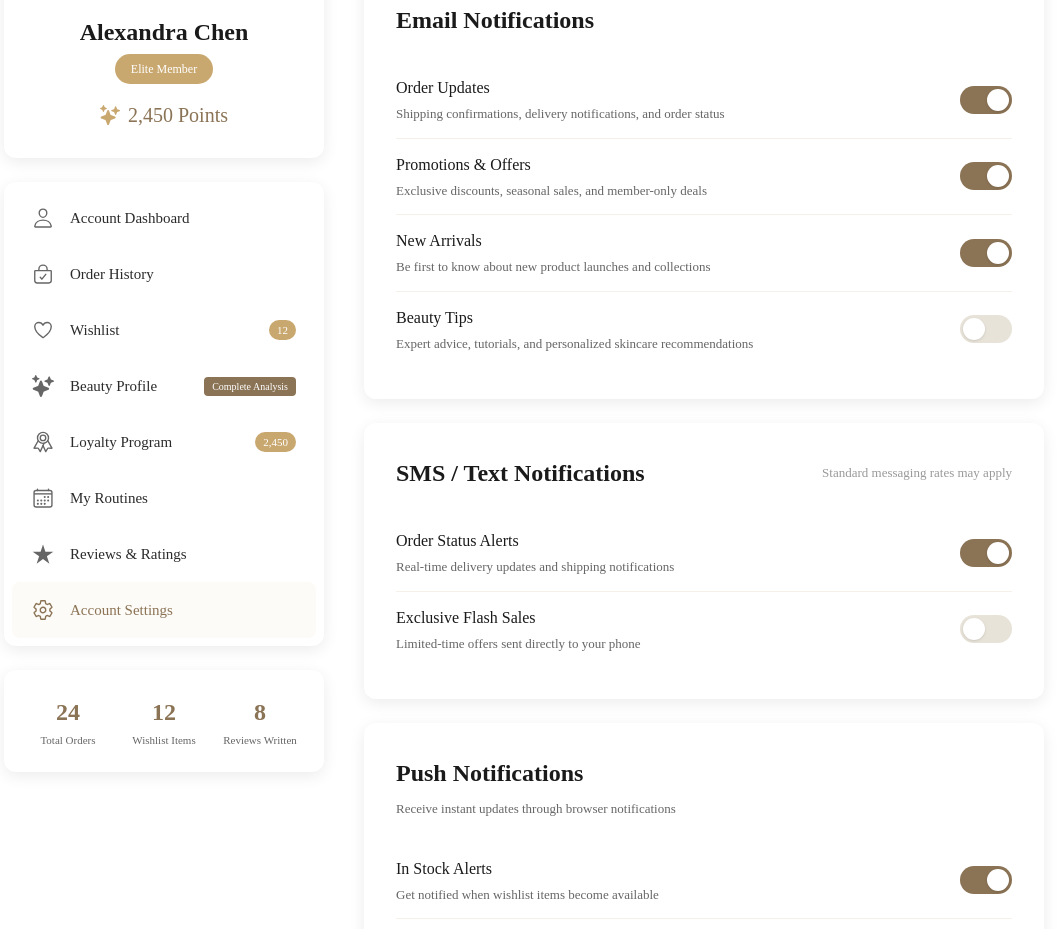
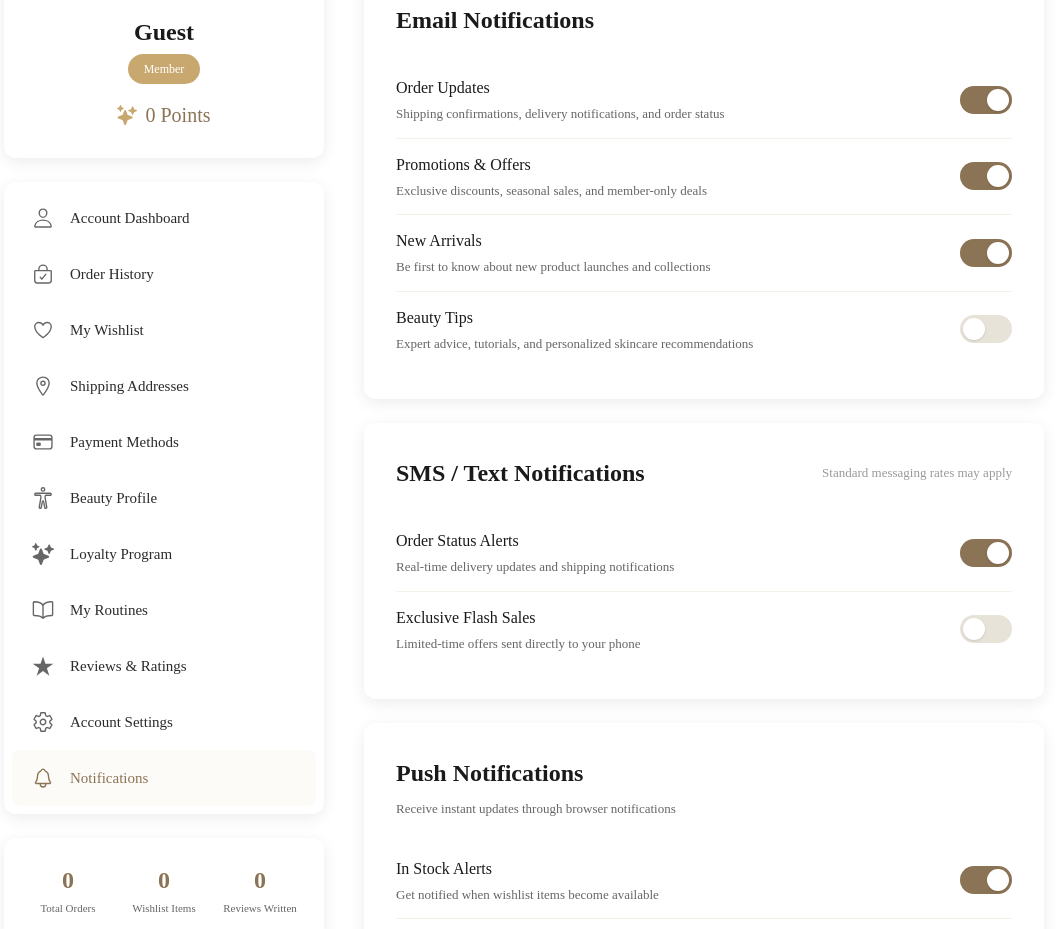
Before and after one commit to CallMeA7-developer/Beauty_App, a React (Vite) app: page /notifications in a window 1280 px wide. Shown: the part 483-1412 px from the top of the page, without its empty margins (116-1174 px from the left). Built offline with nearby package versions, Linux system fonts and the light colour scheme; no server answers.

Commit message:
Update Notifications UI with real data

```diff
--- a/src/pages/Notifications.jsx
+++ b/src/pages/Notifications.jsx
@@ -1,4 +1,5 @@
-import { useState } from 'react'
+import { useState, useEffect } from 'react'
+import { Link } from 'react-router-dom'
 import {
   IoNotificationsOutline,
   IoShieldCheckmarkOutline,
@@ -12,17 +13,75 @@ import {
   IoCalendarOutline,
   IoStarSharp,
   IoSettingsOutline,
+  IoLocationOutline,
+  IoCardOutline,
+  IoBodyOutline,
+  IoBookOutline,
 } from 'react-icons/io5'
-import { getNavItems, newsletterOptions } from '../data/user'
+import { newsletterOptions } from '../data/user'
+import { useAuth } from '../contexts/AuthContext'
+import { useWishlist } from '../contexts/WishlistContext'
+import { supabase } from '../lib/supabase'
 
-const NAV_ICONS = {
-  person: IoPersonOutline, bag: IoBagCheckOutline, heart: IoHeartOutline,
-  sparkles: IoSparkles, ribbon: IoRibbonOutline, calendar: IoCalendarOutline,
-  star: IoStarSharp, settings: IoSettingsOutline,
+export default function Notifications() {
+  const { user } = useAuth()
+  const { wishlistItems } = useWishlist()
+
+  const [loyaltyPoints, setLoyaltyPoints] = useState(0)
+  const [totalOrders, setTotalOrders] = useState(0)
+  const [reviewsWritten, setReviewsWritten] = useState(0)
+
+  useEffect(() => {
+    if (user) {
+      fetchUserStats()
+    }
+  }, [user])
+
+  const fetchUserStats = async () => {
+    const { data: orders } = await supabase
+      .from('orders')
+      .select('total')
+      .eq('user_id', user.id)
+
+    if (orders) {
+      setTotalOrders(orders.length)
+      const points = orders.reduce((sum, order) => sum + Math.floor(order.total), 0)
+      setLoyaltyPoints(points)
     }
 
-export default function Notifications() {
-  const navigationItems = getNavItems('settings', NAV_ICONS)
+    const { data: reviews } = await supabase
+      .from('reviews')
+      .select('id')
+      .eq('user_id', user.id)
+
+    if (reviews) {
+      setReviewsWritten(reviews.length)
+    }
+  }
+
+  const getMembershipTier = (points) => {
+    if (points >= 5000) return 'Gold Member'
+    if (points >= 2000) return 'Elite Member'
+    return 'Member'
+  }
+
+  const userName = user?.user_metadata?.full_name || user?.email?.split('@')[0] || 'Guest'
+  const userInitials = userName.split(' ').map(n => n[0]).join('').toUpperCase().slice(0, 2)
+  const membershipTier = getMembershipTier(loyaltyPoints)
+
+  const navigationItems = [
+    { label: 'Account Dashboard', icon: IoPersonOutline, path: '/dashboard', active: false },
+    { label: 'Order History', icon: IoBagCheckOutline, path: '/order-tracking', active: false },
+    { label: 'My Wishlist', icon: IoHeartOutline, path: '/wishlist', active: false, badge: wishlistItems.length > 0 ? wishlistItems.length : null },
+    { label: 'Shipping Addresses', icon: IoLocationOutline, path: '/shipping-address', active: false },
+    { label: 'Payment Methods', icon: IoCardOutline, path: '/payment-methods', active: false },
+    { label: 'Beauty Profile', icon: IoBodyOutline, path: '/skin-analysis', active: false },
+    { label: 'Loyalty Program', icon: IoSparkles, path: '/account', active: false },
+    { label: 'My Routines', icon: IoBookOutline, path: '/beauty-journey', active: false },
+    { label: 'Reviews & Ratings', icon: IoStarSharp, path: '/dashboard', active: false },
+    { label: 'Account Settings', icon: IoSettingsOutline, path: '/privacy-settings', active: false },
+    { label: 'Notifications', icon: IoNotificationsOutline, path: '/notifications', active: true },
+  ]
 
   const [email, setEmail] = useState([
     { id: 'order-updates', title: 'Order Updates',       description: 'Shipping confirmations, delivery notifications, and order status',       enabled: true  },
@@ -108,18 +167,24 @@ export default function Notifications() {
             {/* Profile Card */}
             <div className="bg-white rounded-[12px] shadow-[0_4px_16px_rgba(0,0,0,0.08)] p-5 lg:p-[28px] mb-5 lg:mb-[24px]">
               <div className="flex flex-col items-center">
+                {user?.user_metadata?.avatar_url ? (
                   <img
-                  src="https://images.unsplash.com/photo-1494790108377-be9c29b29330?w=240&h=240&fit=crop"
+                    src={user.user_metadata.avatar_url}
                     alt="User Avatar"
                     className="w-[90px] h-[90px] md:w-[100px] md:h-[100px] lg:w-[120px] lg:h-[120px] rounded-full object-cover border-[3px] border-[#C9A870] mb-4 lg:mb-[16px]"
                   />
-                <h2 className="text-[20px] md:text-[22px] lg:text-[24px] font-semibold text-[#1A1A1A] mb-[4px]">Alexandra Chen</h2>
+                ) : (
+                  <div className="w-[90px] h-[90px] md:w-[100px] md:h-[100px] lg:w-[120px] lg:h-[120px] rounded-full bg-[#C9A870] border-[3px] border-[#C9A870] mb-4 lg:mb-[16px] flex items-center justify-center">
+                    <span className="text-[32px] md:text-[36px] lg:text-[40px] font-semibold text-white">{userInitials}</span>
+                  </div>
+                )}
+                <h2 className="text-[20px] md:text-[22px] lg:text-[24px] font-semibold text-[#1A1A1A] mb-[4px]">{userName}</h2>
                 <div className="bg-[#C9A870] text-white text-[11px] lg:text-[12px] font-medium px-[14px] lg:px-[16px] py-[5px] lg:py-[6px] rounded-full mb-4 lg:mb-[16px]">
-                  Elite Member
+                  {membershipTier}
                 </div>
                 <div className="flex items-center gap-[8px]">
                   <IoSparkles className="w-[18px] h-[18px] lg:w-[20px] lg:h-[20px] text-[#C9A870]" />
-                  <span className="text-[17px] lg:text-[20px] font-medium text-[#8B7355]">2,450 Points</span>
+                  <span className="text-[17px] lg:text-[20px] font-medium text-[#8B7355]">{loyaltyPoints.toLocaleString()} Points</span>
                 </div>
               </div>
             </div>
@@ -127,7 +192,7 @@ export default function Notifications() {
             {/* Nav Menu */}
             <div className="bg-white rounded-[12px] shadow-[0_4px_16px_rgba(0,0,0,0.08)] p-[8px] mb-5 lg:mb-[24px]">
               {navigationItems.map((item) => (
-                <div key={item.label} className={`flex items-center justify-between h-[48px] lg:h-[56px] px-3 lg:px-[20px] rounded-[8px] cursor-pointer transition-colors ${item.active ? 'bg-[#FDFBF7]' : 'hover:bg-[#FDFBF7]'}`}>
+                <Link key={item.label} to={item.path} className={`flex items-center justify-between h-[48px] lg:h-[56px] px-3 lg:px-[20px] rounded-[8px] cursor-pointer transition-colors ${item.active ? 'bg-[#FDFBF7]' : 'hover:bg-[#FDFBF7]'}`}>
                   <div className="flex items-center gap-3 lg:gap-[16px]">
                     <item.icon className={`w-[20px] h-[20px] lg:w-[22px] lg:h-[22px] ${item.active ? 'text-[#8B7355]' : 'text-[#666666]'}`} />
                     <span className={`text-[13px] lg:text-[15px] ${item.active ? 'text-[#8B7355] font-medium' : 'font-normal text-[#2B2B2B]'}`}>{item.label}</span>
@@ -137,19 +202,25 @@ export default function Notifications() {
                   ) : item.tag ? (
                     <div className="hidden md:block bg-[#8B7355] text-white text-[9px] lg:text-[10px] font-normal px-[7px] lg:px-[8px] py-[2px] rounded-[4px]">{item.tag}</div>
                   ) : null}
-                </div>
+                </Link>
               ))}
             </div>
 
             {/* Quick Stats */}
             <div className="bg-white rounded-[12px] shadow-[0_4px_16px_rgba(0,0,0,0.08)] p-5 lg:p-[24px]">
               <div className="grid grid-cols-3 gap-3 lg:gap-[16px]">
-                {[{ label: 'Total Orders', value: '24' }, { label: 'Wishlist Items', value: '12' }, { label: 'Reviews Written', value: '8' }].map((stat) => (
-                  <div key={stat.label} className="text-center">
-                    <div className="text-[20px] lg:text-[24px] font-semibold text-[#8B7355] mb-[4px]">{stat.value}</div>
-                    <div className="text-[10px] lg:text-[11px] font-light text-[#666666] leading-tight">{stat.label}</div>
+                <div className="text-center">
+                  <div className="text-[20px] lg:text-[24px] font-semibold text-[#8B7355] mb-[4px]">{totalOrders}</div>
+                  <div className="text-[10px] lg:text-[11px] font-light text-[#666666] leading-tight">Total Orders</div>
                 </div>
-                ))}
+                <div className="text-center">
+                  <div className="text-[20px] lg:text-[24px] font-semibold text-[#8B7355] mb-[4px]">{wishlistItems.length}</div>
+                  <div className="text-[10px] lg:text-[11px] font-light text-[#666666] leading-tight">Wishlist Items</div>
+                </div>
+                <div className="text-center">
+                  <div className="text-[20px] lg:text-[24px] font-semibold text-[#8B7355] mb-[4px]">{reviewsWritten}</div>
+                  <div className="text-[10px] lg:text-[11px] font-light text-[#666666] leading-tight">Reviews Written</div>
+                </div>
               </div>
             </div>
           </div>
```
Lines whose indentation alone changed are shown as unchanged.
